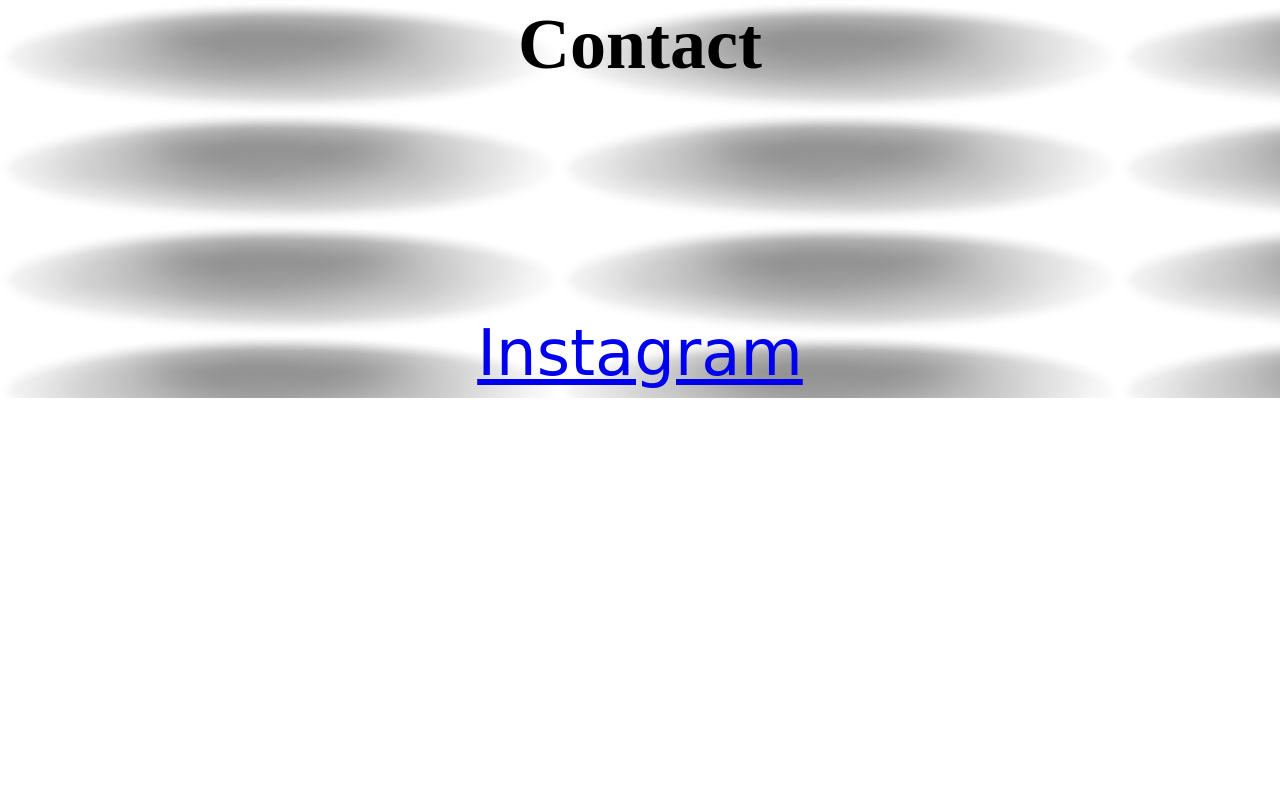
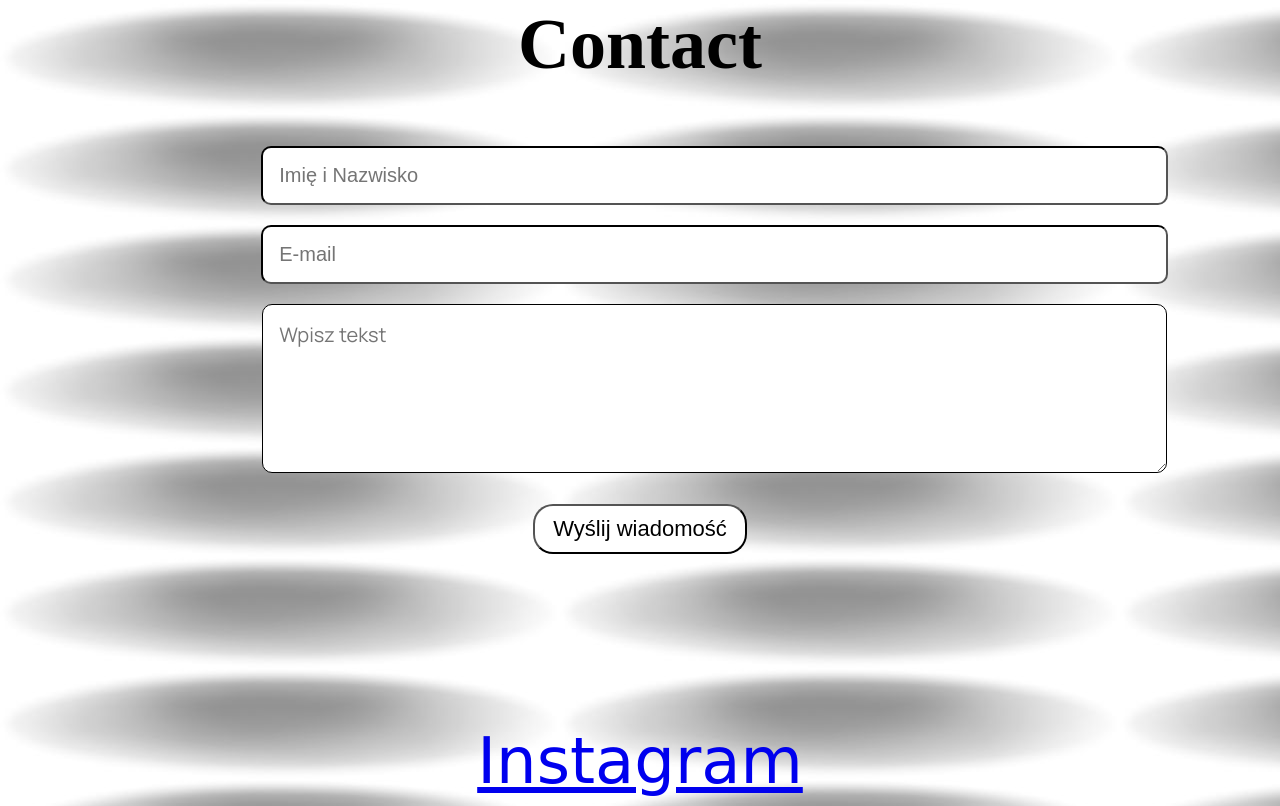
Before and after one commit to AdrianaDawidowska/3rdPerClo, a plain HTML site: page index.html in a window 1280 px wide. Shown: the part 5881-6687 px from the top of the page. Before the commit the page ends 6279 px from the top, so only its background shows below. Drawn offline with Linux system fonts and the light colour scheme; a web font is replaced by a local one.

Commit message:
ankieta-update

```diff
--- a/index.html
+++ b/index.html
@@ -75,6 +75,14 @@
 
     <div class="box"><section id="contact">
         <div class="third"><h2>Contact</h2></div>
+<form action="https://formspree.io/f/mdoqaeqv" method="POST">
+        <input type="text" name="Imię i Nazwisko" placeholder="Imię i Nazwisko" autocomplete="off" required>
+        <input type="text" name="E-mail" placeholder="E-mail" autocomplete="off" required>
+        <textarea name="Z jakiej usługi chciałabyś/chciałbyś skorzystać?" placeholder="Wpisz tekst" cols="60" rows="5" autocomplete="off" required></textarea>
+         <button type="wyślij">Wyślij wiadomość</button>
+        </section>
+        </div>
+    </form>
 
     </section></div>
 
--- a/styles.css
+++ b/styles.css
@@ -96,3 +96,57 @@
     .font {
         font-family: "Manrope";
     }
+
+    input {
+        background-color: white;
+        width: 70%;
+        margin-left: 12%;
+        font-size: 20px;
+        padding: 16px 16px;
+        border-radius: 10px;
+        border-color:black;
+         margin-bottom: 20px;
+
+    }
+
+    textarea {
+        background-color: white;
+        width: 70%;
+        margin-left: 12%;
+        font-size: 20px;
+        padding: 16px 16px;
+        border-radius: 10px;
+        border-color: black;
+        margin-bottom: 25px;
+        font-family: "Manrope";
+
+    }
+
+    input:focus-within {
+        outline: none;
+        border-color: rgb(92, 0, 15);
+        border-width: 3px;
+    }
+
+
+    textarea:focus-within {
+        outline: none;
+        border-color: rgb(92, 0, 15);
+        border-width: 3px;
+    }
+
+    button {
+        background-color: rgb(255, 255, 255);
+        border-radius: 20px;
+        border-color: black;
+        font-size: 22px;
+        padding: 10px 18px;
+        text-align: center;
+        display: flex;
+        margin: auto;
+    }
+
+button:hover {
+    opacity: 80%;
+    cursor: pointer;
+}
```
